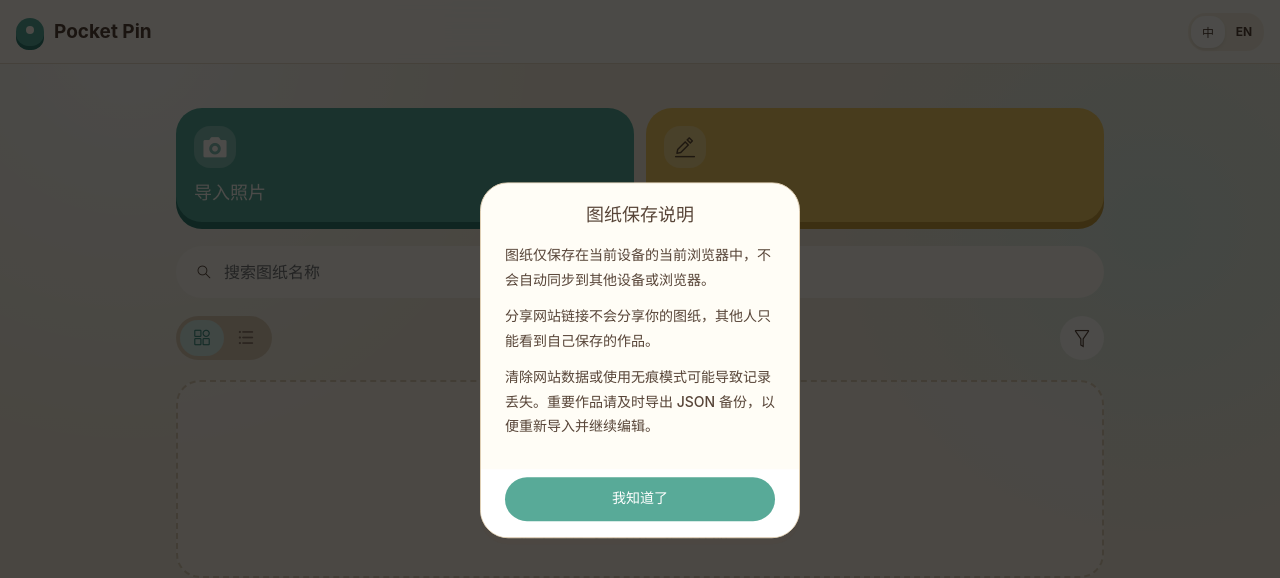
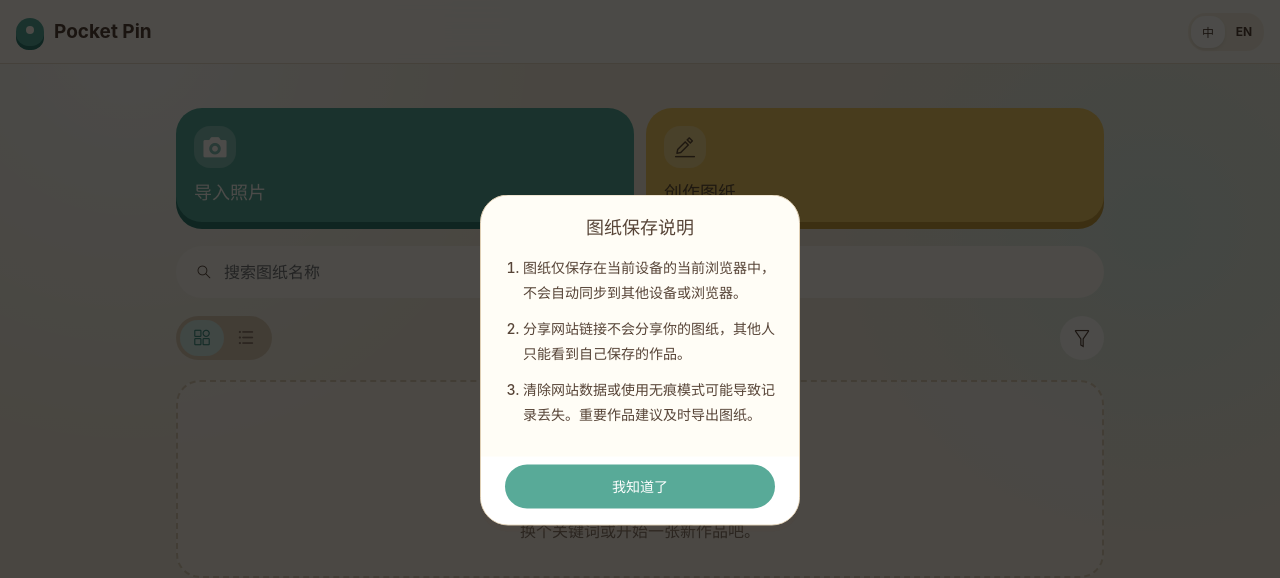
Before and after one commit to Jadey-ovo/Pocket-Pin, a Vue app in the folder pocket-pin-client/: page /#/ in a window 1280 px wide. Shown: the top 578 px of the page. Built offline with nearby package versions, Linux system fonts and the light colour scheme.

Commit message:
fix: 保存说明分点展示并调整图纸导出提示

```diff
--- a/pocket-pin-client/src/shared/StorageNotice.vue
+++ b/pocket-pin-client/src/shared/StorageNotice.vue
@@ -15,15 +15,15 @@ function acknowledge() {
 
 <template>
   <van-dialog v-model:show="visible" class-name="pin-confirm pin-storage-notice" theme="round-button" :title="t('图纸保存说明')" :confirm-button-text="t('我知道了')" :close-on-click-overlay="false" @confirm="acknowledge">
-    <div class="pin-storage-notice-content">
-      <p>{{ t('图纸仅保存在当前设备的当前浏览器中，不会自动同步到其他设备或浏览器。') }}</p>
-      <p>{{ t('分享网站链接不会分享你的图纸，其他人只能看到自己保存的作品。') }}</p>
-      <p>{{ t('清除网站数据或使用无痕模式可能导致记录丢失。重要作品请及时导出 JSON 备份，以便重新导入并继续编辑。') }}</p>
-    </div>
+    <ol class="pin-storage-notice-content">
+      <li>{{ t('图纸仅保存在当前设备的当前浏览器中，不会自动同步到其他设备或浏览器。') }}</li>
+      <li>{{ t('分享网站链接不会分享你的图纸，其他人只能看到自己保存的作品。') }}</li>
+      <li>{{ t('清除网站数据或使用无痕模式可能导致记录丢失。重要作品建议及时导出图纸。') }}</li>
+    </ol>
   </van-dialog>
 </template>
 
 <style scoped>
-.pin-storage-notice-content{padding:4px 24px 18px;color:var(--animal-ink,#574437);font-size:14px;line-height:1.75;text-align:left}
-.pin-storage-notice-content p{margin:12px 0}
+.pin-storage-notice-content{margin:0;padding:4px 24px 18px 42px;list-style:decimal;color:var(--animal-ink,#574437);font-size:14px;line-height:1.75;text-align:left}
+.pin-storage-notice-content li{margin:12px 0}
 </style>
--- a/pocket-pin-client/src/shared/i18n.ts
+++ b/pocket-pin-client/src/shared/i18n.ts
@@ -49,4 +49,4 @@ Object.assign(words,{
 
 Object.assign(words,{'隐藏参考图':'Hide reference','拖动图片，双指缩放；保存后可在参考图上绘制':'Drag to position · Pinch to zoom · Save to draw over the reference'})
 
-Object.assign(words,{'图纸保存说明':'About saving patterns','我知道了':'Got it','图纸仅保存在当前设备的当前浏览器中，不会自动同步到其他设备或浏览器。':'Patterns are saved only in this browser on this device. They do not sync automatically across devices or browsers.','分享网站链接不会分享你的图纸，其他人只能看到自己保存的作品。':'Sharing the website link does not share your patterns. Other people can only see their own saved work.','清除网站数据或使用无痕模式可能导致记录丢失。重要作品请及时导出 JSON 备份，以便重新导入并继续编辑。':'Clearing site data or using private browsing may cause records to be lost. Export important work as JSON backups so you can import it again and continue editing.'})
+Object.assign(words,{'图纸保存说明':'About saving patterns','我知道了':'Got it','图纸仅保存在当前设备的当前浏览器中，不会自动同步到其他设备或浏览器。':'Patterns are saved only in this browser on this device. They do not sync automatically across devices or browsers.','分享网站链接不会分享你的图纸，其他人只能看到自己保存的作品。':'Sharing the website link does not share your patterns. Other people can only see their own saved work.','清除网站数据或使用无痕模式可能导致记录丢失。重要作品建议及时导出图纸。':'Clearing site data or using private browsing may cause records to be lost. Export important patterns promptly to keep a copy.'})
```
Also changed, not shown: 3 other files (tests, documents, lock files or other folders).
